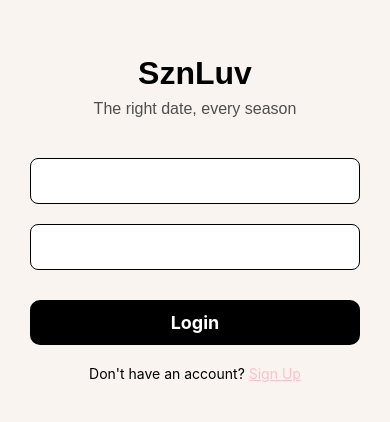
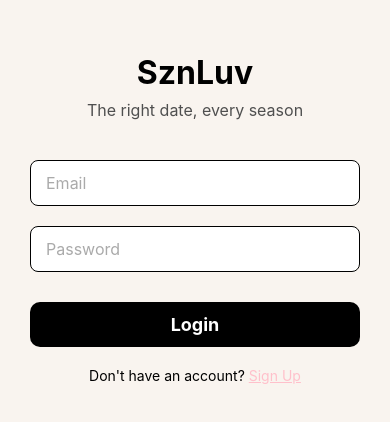
Before and after one commit to Zeeyad-Monir/SznLuv, a React Native app: screen /Home in a window 390 px wide. Shown: the part 204-626 px from the top of the page. Built offline with nearby package versions, Linux system fonts and the light colour scheme; no server answers.

Commit message:
Authentication final step

```diff
--- a/App.js
+++ b/App.js
@@ -4,23 +4,24 @@ import React, { useState, useEffect, createContext } from 'react';
 import { View, ActivityIndicator, StyleSheet } from 'react-native';
 import { NavigationContainer } from '@react-navigation/native';
 import { createStackNavigator } from '@react-navigation/stack';
-import { createBottomTabNavigator } from '@react-navigation/bottom-tabs';
+// import { createBottomTabNavigator } from '@react-navigation/bottom-tabs';
 import { auth } from './firebaseConfig';
 import { onAuthStateChanged } from 'firebase/auth';
 
 // Import your screens
 import LoginScreen from './screens/LoginScreen';
-import SignUpScreen from './screens/SignUpScreen'; // Import SignUpScreen
+import SignUpScreen from './screens/SignUpScreen';
 import HomeScreen from './screens/HomeScreen';
 // Import other screens as needed
-// import SpinWheelScreen from './screens/SpinWheelScreen';
-// import ProfileScreen from './screens/ProfileScreen';
+import FallDatesScreen from './screens/FallDatesScreen';
+import WinterDatesScreen from './screens/WinterDatesScreen';
+import SpringDatesScreen from './screens/SpringDatesScreen';
 
 // Create AuthContext
 export const AuthContext = createContext();
 
 const Stack = createStackNavigator();
-const Tab = createBottomTabNavigator();
+// const Tab = createBottomTabNavigator();
 
 export default function App() {
   const [user, setUser] = useState(null);
@@ -43,44 +44,28 @@ export default function App() {
     );
   }
 
-  // Stack Navigator for Authentication
-  const AuthStack = () => (
-    <Stack.Navigator>
-      <Stack.Screen
-        name="Login"
-        component={LoginScreen}
-        options={{ headerShown: false }}
-      />
-      <Stack.Screen
-        name="SignUp"
-        component={SignUpScreen}
-        options={{ headerShown: false }}
-      />
-    </Stack.Navigator>
-  );
-
-  // Bottom Tab Navigator for Main Screens
-  const MainTabs = () => (
-    <Tab.Navigator
-      screenOptions={{
-        headerShown: false,
-        tabBarStyle: { backgroundColor: '#333333' },
-        tabBarActiveTintColor: '#FFFFFF',
-        tabBarInactiveTintColor: '#BBBBBB',
-        tabBarLabelStyle: { fontSize: 14, fontWeight: '600' },
-      }}
-    >
-      <Tab.Screen name="Home" component={HomeScreen} />
-      {/* Uncomment and add other tabs as you implement them */}
-      {/* <Tab.Screen name="Spin the Wheel" component={SpinWheelScreen} />
-      <Tab.Screen name="Profile" component={ProfileScreen} /> */}
-    </Tab.Navigator>
-  );
-
+  // Stack Navigator for Authentication and Main App
   return (
     <AuthContext.Provider value={{ user, setUser }}>
       <NavigationContainer>
-        {user ? <MainTabs /> : <AuthStack />}
+        <Stack.Navigator screenOptions={{ headerShown: false }}>
+          {user ? (
+            // Main App Screens for authenticated users
+            <>
+              <Stack.Screen name="Home" component={HomeScreen} />
+              <Stack.Screen name="FallDatesScreen" component={FallDatesScreen} />
+              <Stack.Screen name="WinterDatesScreen" component={WinterDatesScreen} />
+              <Stack.Screen name="SpringDatesScreen" component={SpringDatesScreen} />
+              {/* Add other screens as needed */}
+            </>
+          ) : (
+            // Authentication Screens for unauthenticated users
+            <>
+              <Stack.Screen name="Login" component={LoginScreen} />
+              <Stack.Screen name="SignUp" component={SignUpScreen} />
+            </>
+          )}
+        </Stack.Navigator>
       </NavigationContainer>
     </AuthContext.Provider>
   );
--- a/firebaseConfig.js
+++ b/firebaseConfig.js
@@ -5,7 +5,7 @@ import { getAuth, signInWithEmailAndPassword, createUserWithEmailAndPassword, si
 import { getFirestore } from 'firebase/firestore';
 
 const firebaseConfig = {
-  apiKey: "YOUR_API_KEY",
+  apiKey: "AIzaSyC5v8gFGRT4Fcuts0oGAxr6_lwShNhT71g",
   authDomain: "sznluv.firebaseapp.com",
   projectId: "sznluv",
   storageBucket: "sznluv.firebasestorage.app",
--- /dev/null
+++ b/screens/FallDatesScreen.js
@@ -0,0 +1,26 @@
+// screens/FallDatesScreen.js
+
+import React from 'react';
+import { View, Text, StyleSheet } from 'react-native';
+
+export default function FallDatesScreen() {
+  return (
+    <View style={styles.container}>
+      <Text style={styles.text}>Fall Dates Screen</Text>
+    </View>
+  );
+}
+
+const styles = StyleSheet.create({
+  container: {
+    flex: 1,
+    backgroundColor: '#FFA500', // Orange background for Fall
+    justifyContent: 'center',
+    alignItems: 'center',
+  },
+  text: {
+    color: '#FFFFFF', // White text
+    fontSize: 24,
+    fontWeight: 'bold',
+  },
+});
--- a/screens/HomeScreen.js
+++ b/screens/HomeScreen.js
@@ -1 +1,156 @@
-// dog
+// screens/HomeScreen.js
+
+import React, { useEffect, useState, useContext } from 'react';
+import {
+  View,
+  Text,
+  TouchableOpacity,
+  StyleSheet,
+  ActivityIndicator,
+} from 'react-native';
+import { useNavigation } from '@react-navigation/native';
+import { AuthContext } from '../App';
+import { auth, db } from '../firebaseConfig';
+import { doc, getDoc } from 'firebase/firestore';
+
+export default function HomeScreen() {
+  const navigation = useNavigation();
+  const { user } = useContext(AuthContext);
+
+  const [userName, setUserName] = useState('');
+  const [fallCount, setFallCount] = useState(0);
+  const [winterCount, setWinterCount] = useState(0);
+  const [springCount, setSpringCount] = useState(0);
+  const [loading, setLoading] = useState(true);
+
+  useEffect(() => {
+    const fetchUserName = async () => {
+      try {
+        // Fetch the username from Firestore based on the user's UID
+        const userRef = doc(db, 'users', user.uid);
+        const userSnap = await getDoc(userRef);
+
+        if (userSnap.exists()) {
+          setUserName(userSnap.data().username);
+        } else {
+          setUserName('User');
+        }
+      } catch (error) {
+        console.error('Error fetching user name:', error);
+        setUserName('User');
+      }
+    };
+
+    const fetchDateCounts = async () => {
+      try {
+        // Fetch the number of active date ideas for each season
+        const fallDatesRef = doc(db, 'dateCounts', 'fall');
+        const fallDatesSnap = await getDoc(fallDatesRef);
+        setFallCount(fallDatesSnap.exists() ? fallDatesSnap.data().count : 0);
+
+        const winterDatesRef = doc(db, 'dateCounts', 'winter');
+        const winterDatesSnap = await getDoc(winterDatesRef);
+        setWinterCount(winterDatesSnap.exists() ? winterDatesSnap.data().count : 0);
+
+        const springDatesRef = doc(db, 'dateCounts', 'spring');
+        const springDatesSnap = await getDoc(springDatesRef);
+        setSpringCount(springDatesSnap.exists() ? springDatesSnap.data().count : 0);
+      } catch (error) {
+        console.error('Error fetching date counts:', error);
+        setFallCount(0);
+        setWinterCount(0);
+        setSpringCount(0);
+      }
+    };
+
+    const fetchData = async () => {
+      await fetchUserName();
+      await fetchDateCounts();
+      setLoading(false);
+    };
+
+    fetchData();
+  }, []);
+
+  if (loading) {
+    // Show a loading indicator while fetching data
+    return (
+      <View style={styles.loadingContainer}>
+        <ActivityIndicator size="large" color="#0000ff" />
+      </View>
+    );
+  }
+
+  return (
+    <View style={styles.container}>
+      {/* Greeting */}
+      <Text style={styles.greeting}>Hello, {userName}</Text>
+
+      {/* Fall Button */}
+      <TouchableOpacity
+        style={[styles.seasonButton, { backgroundColor: '#FFA500' }]}
+        onPress={() => navigation.navigate('FallDatesScreen')}
+      >
+        <Text style={styles.buttonText}>Fall</Text>
+        <Text style={styles.activeIdeasText}>{fallCount} Active Ideas</Text>
+      </TouchableOpacity>
+
+      {/* Winter Button */}
+      <TouchableOpacity
+        style={[styles.seasonButton, { backgroundColor: '#ADD8E6' }]}
+        onPress={() => navigation.navigate('WinterDatesScreen')}
+      >
+        <Text style={styles.buttonText}>Winter</Text>
+        <Text style={styles.activeIdeasText}>{winterCount} Active Ideas</Text>
+      </TouchableOpacity>
+
+      {/* Spring Button */}
+      <TouchableOpacity
+        style={[styles.seasonButton, { backgroundColor: '#FFB6C1' }]}
+        onPress={() => navigation.navigate('SpringDatesScreen')}
+      >
+        <Text style={styles.buttonText}>Spring</Text>
+        <Text style={styles.activeIdeasText}>{springCount} Active Ideas</Text>
+      </TouchableOpacity>
+    </View>
+  );
+}
+
+const styles = StyleSheet.create({
+  container: {
+    flex: 1,
+    backgroundColor: '#F9F4EF', // Soft beige background
+    paddingTop: 40,
+  },
+  greeting: {
+    fontSize: 24,
+    fontWeight: 'bold',
+    color: '#000000', // Black text
+    textAlign: 'center',
+    marginBottom: 20,
+  },
+  seasonButton: {
+    height: 60,
+    width: '90%',
+    alignSelf: 'center',
+    justifyContent: 'center',
+    alignItems: 'center',
+    borderRadius: 12,
+    marginVertical: 10,
+  },
+  buttonText: {
+    fontSize: 18,
+    fontWeight: 'bold',
+    color: '#FFFFFF', // White text
+  },
+  activeIdeasText: {
+    fontSize: 12,
+    color: '#FFFFFF', // White text
+    marginTop: 4,
+  },
+  loadingContainer: {
+    flex: 1,
+    justifyContent: 'center',
+    alignItems: 'center',
+  },
+});
--- a/screens/LoginScreen.js
+++ b/screens/LoginScreen.js
@@ -8,60 +8,102 @@ import {
   TouchableOpacity,
   StyleSheet,
   StatusBar,
+  Alert,
+  ActivityIndicator,
 } from 'react-native';
 import { useNavigation } from '@react-navigation/native';
 import { login } from '../firebaseConfig';
+import { db } from '../firebaseConfig';
+import { doc, getDoc } from 'firebase/firestore';
 
 export default function LoginScreen() {
   const navigation = useNavigation();
-  const [username, setUsername] = useState(''); // Assuming username is used for authentication
+  const [email, setEmail] = useState('');
   const [password, setPassword] = useState('');
+  const [loading, setLoading] = useState(false);
 
-  const handleLogin = () => {
-    // Implement your login logic here
-    // If using email instead of username, adjust accordingly
-    login(username, password).catch((error) => {
-      console.error(error);
-    });
+  // Email validation using regex
+  const validateEmail = (email) => {
+    const regex = /^\S+@\S+\.\S+$/;
+    return regex.test(email);
+  };
+
+  const handleLogin = async () => {
+    const normalizedEmail = email.trim().toLowerCase();
+
+    // Input Validation
+    if (!normalizedEmail || !password) {
+      Alert.alert('Error', 'Please fill all fields.');
+      return;
+    }
+
+    if (!validateEmail(normalizedEmail)) {
+      Alert.alert('Invalid Email', 'Please enter a valid email address.');
+      return;
+    }
+
+    setLoading(true);
+
+    try {
+      await login(normalizedEmail, password);
+      // Successful login handled by auth state listener in App.js
+    } catch (error) {
+      console.error('Login failed:', error);
+      let errorMessage = 'Login failed. Please try again.';
+      if (error.code === 'auth/wrong-password') {
+        errorMessage = 'Incorrect password. Please try again.';
+      } else if (error.code === 'auth/user-not-found') {
+        errorMessage = 'User not found. Please check your credentials.';
+      } else if (error.code === 'auth/invalid-email') {
+        errorMessage = 'The email address is invalid.';
+      }
+      Alert.alert('Login Failed', errorMessage);
+    } finally {
+      setLoading(false);
+    }
   };
 
   return (
     <View style={styles.container}>
-      {/* StatusBar configuration */}
       <StatusBar barStyle="dark-content" backgroundColor="#F9F4EF" />
 
-      {/* App Logo */}
       <Text style={styles.logoText}>SznLuv</Text>
       <Text style={styles.taglineText}>The right date, every season</Text>
 
-      {/* Username Input */}
       <TextInput
         style={styles.input}
-        placeholder="Username"
-        placeholderTextColor="#FFFFFF"
-        value={username}
-        onChangeText={setUsername}
+        placeholder="Email"
+        placeholderTextColor="#AAAAAA"
+        value={email}
+        onChangeText={setEmail}
+        keyboardType="email-address"
+        autoCapitalize="none"
+        accessibilityLabel="Email"
       />
 
-      {/* Password Input */}
       <TextInput
         style={styles.input}
         placeholder="Password"
-        placeholderTextColor="#FFFFFF"
+        placeholderTextColor="#AAAAAA"
         secureTextEntry
         value={password}
         onChangeText={setPassword}
+        accessibilityLabel="Password"
       />
 
-      {/* Login Button */}
-      <TouchableOpacity style={styles.button} onPress={handleLogin}>
-        <Text style={styles.buttonText}>Login</Text>
+      <TouchableOpacity
+        style={styles.button}
+        onPress={handleLogin}
+        disabled={loading}
+        accessibilityLabel="Login"
+      >
+        {loading ? <ActivityIndicator color="#FFFFFF" /> : <Text style={styles.buttonText}>Login</Text>}
       </TouchableOpacity>
 
-      {/* Sign-Up Link */}
       <TouchableOpacity
         style={styles.signupContainer}
         onPress={() => navigation.navigate('SignUp')}
+        accessibilityLabel="Navigate to Sign Up"
       >
         <Text style={styles.signupText}>
           Don't have an account?{' '}
@@ -75,7 +117,7 @@ export default function LoginScreen() {
 const styles = StyleSheet.create({
   container: {
     flex: 1,
-    backgroundColor: '#F9F4EF', // Light, soft beige background
+    backgroundColor: '#F9F4EF',
     alignItems: 'center',
     justifyContent: 'center',
     paddingHorizontal: 30,
@@ -83,40 +125,38 @@ const styles = StyleSheet.create({
   logoText: {
     fontSize: 32,
     fontWeight: 'bold',
-    color: '#000000', // Black color
-    fontFamily: 'sans-serif',
+    color: '#000000',
     marginBottom: 8,
     textAlign: 'center',
   },
   taglineText: {
     fontSize: 16,
-    color: '#4F4F4F', // Softer black color
-    fontFamily: 'sans-serif',
+    color: '#4F4F4F',
     marginBottom: 40,
     textAlign: 'center',
   },
   input: {
     width: '100%',
-    backgroundColor: '#FFFFFF', // White background for inputs
-    borderColor: '#000000', // Black border
+    backgroundColor: '#FFFFFF',
+    borderColor: '#000000',
     borderWidth: 1,
-    borderRadius: 8, // Rounded edges
+    borderRadius: 8,
     paddingHorizontal: 15,
     paddingVertical: 12,
     fontSize: 16,
-    color: '#000000', // Black text inside
+    color: '#000000',
     marginBottom: 20,
   },
   button: {
     width: '100%',
-    backgroundColor: '#000000', // Black background
-    paddingVertical: 12, // Padding for clickable area
-    borderRadius: 10, // Rounded corners
+    backgroundColor: '#000000',
+    paddingVertical: 12,
+    borderRadius: 10,
     alignItems: 'center',
     marginTop: 10,
   },
   buttonText: {
-    color: '#FFFFFF', // White text
+    color: '#FFFFFF',
     fontSize: 18,
     fontWeight: 'bold',
   },
@@ -125,11 +165,11 @@ const styles = StyleSheet.create({
   },
   signupText: {
     fontSize: 14,
-    color: '#000000', // Black color for regular text
+    color: '#000000',
     textAlign: 'center',
   },
   signupLinkText: {
-    color: '#FFC0CB', // Soft pink color
+    color: '#FFC0CB',
     textDecorationLine: 'underline',
   },
 });
--- /dev/null
+++ b/screens/SpringDatesScreen.js
@@ -0,0 +1,26 @@
+// screens/FallDatesScreen.js
+
+import React from 'react';
+import { View, Text, StyleSheet } from 'react-native';
+
+export default function FallDatesScreen() {
+  return (
+    <View style={styles.container}>
+      <Text style={styles.text}>Fall Dates Screen</Text>
+    </View>
+  );
+}
+
+const styles = StyleSheet.create({
+  container: {
+    flex: 1,
+    backgroundColor: '#FFA500', // Orange background for Fall
+    justifyContent: 'center',
+    alignItems: 'center',
+  },
+  text: {
+    color: '#FFFFFF', // White text
+    fontSize: 24,
+    fontWeight: 'bold',
+  },
+});
--- /dev/null
+++ b/screens/WinterDatesScreen.js
@@ -0,0 +1,26 @@
+// screens/FallDatesScreen.js
+
+import React from 'react';
+import { View, Text, StyleSheet } from 'react-native';
+
+export default function FallDatesScreen() {
+  return (
+    <View style={styles.container}>
+      <Text style={styles.text}>Fall Dates Screen</Text>
+    </View>
+  );
+}
+
+const styles = StyleSheet.create({
+  container: {
+    flex: 1,
+    backgroundColor: '#FFA500', // Orange background for Fall
+    justifyContent: 'center',
+    alignItems: 'center',
+  },
+  text: {
+    color: '#FFFFFF', // White text
+    fontSize: 24,
+    fontWeight: 'bold',
+  },
+});
```
Also changed, not shown: screens/SignUpScreen.js (+35 -9 lines).
